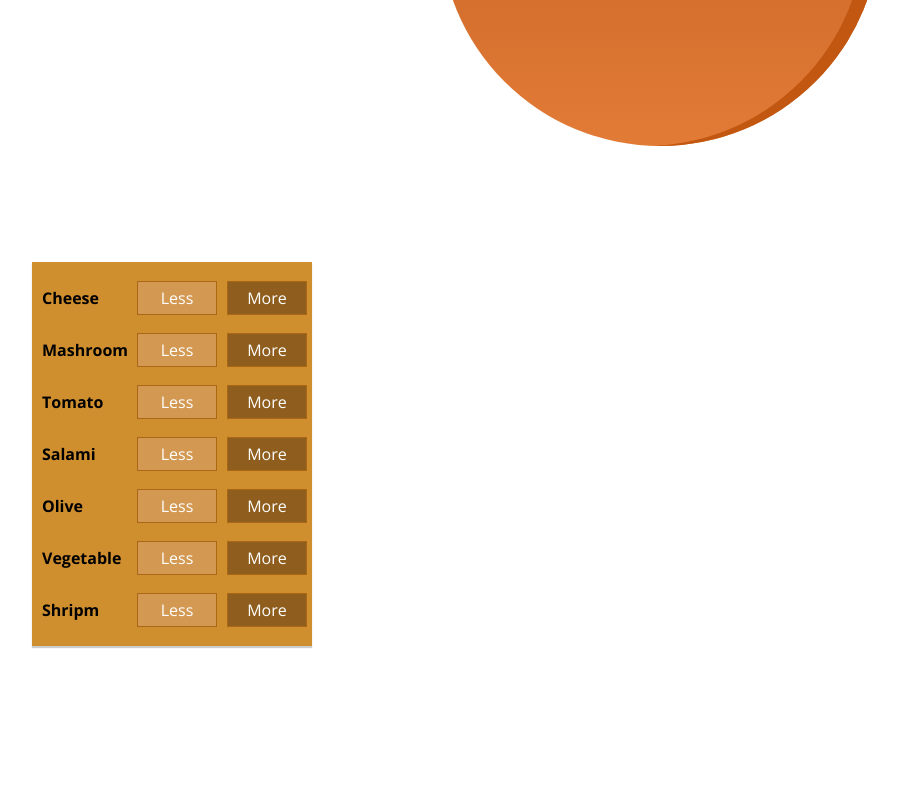
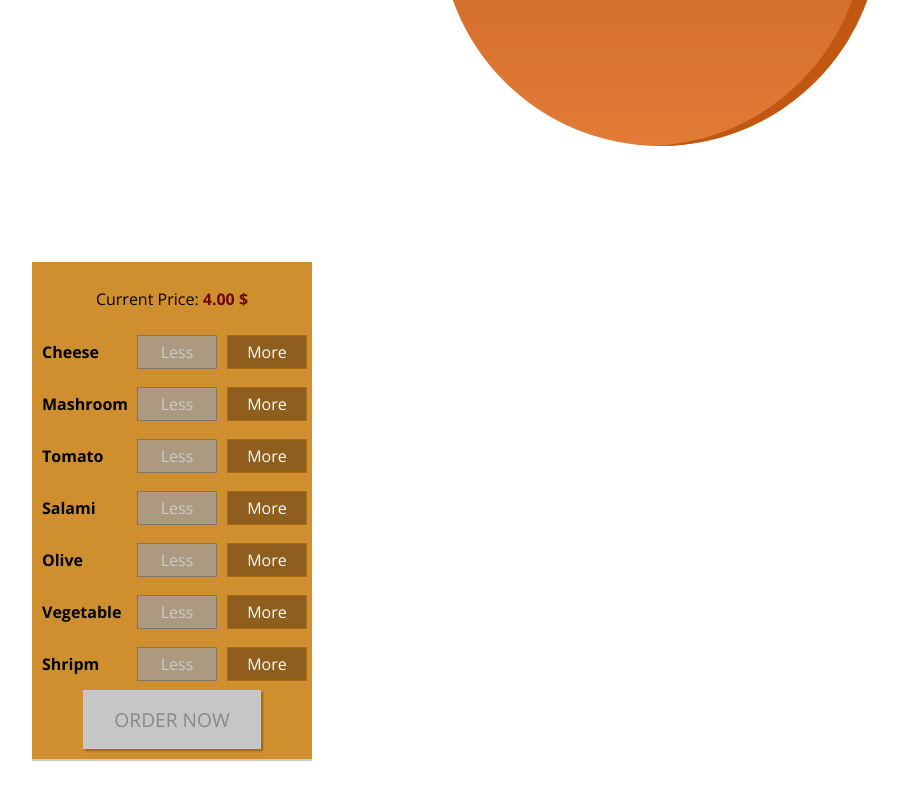
Before and after one commit to maahboss/pizza3, a React app: page / in a window 1280 px wide. Shown: the part 338-1138 px from the top of the page, without its empty margins (168-1067 px from the left). Built offline with nearby package versions, Linux system fonts and the light colour scheme.

Commit message:
Redo Controls

```diff
--- a/public/index.html
+++ b/public/index.html
@@ -3,6 +3,7 @@
   <head>
     <meta charset="utf-8">
     <meta name="viewport" content="width=device-width, initial-scale=1, shrink-to-fit=no">
+
     <meta name="theme-color" content="#000000">
     <!--
       manifest.json provides metadata used when your web app is added to the
--- a/src/components/Pizza/BuildControls/BuildControl/BuildControl.js
+++ b/src/components/Pizza/BuildControls/BuildControl/BuildControl.js
@@ -5,8 +5,13 @@ import classes from './BuildControl.css'
 const buildControl = (props) => (
     <div className={classes.BuildControl}>
         <div className={classes.Label}>{props.label}</div>
-        <button className={classes.Less}>Less</button>
-        <button className={classes.More} onClick={props.added}>More</button>
+        <button
+            className={classes.Less}
+            onClick={props.removed}
+            disabled={props.disabled}>Less</button>
+        <button
+            className={classes.More}
+            onClick={props.added}>More</button>
     </div>
 );
 
--- a/src/components/Pizza/BuildControls/BuildControls.css
+++ b/src/components/Pizza/BuildControls/BuildControls.css
@@ -8,3 +8,48 @@
     margin:auto;
     padding: 10px 0;
 }
+
+.stron {
+    color: rgb(110, 4, 4);
+}
+
+.OrderButton {
+    background-color: #DAD735;
+    outline: none;
+    cursor: pointer;
+    border: 1px solid #966909;
+    color: #966909;
+    font-family: inherit;
+    font-size: 1.2em;
+    padding: 15px 30px;
+    box-shadow: 2px 2px 2px #966909;
+}
+
+.OrderButton:hover, .OrderButton:active {
+    background-color: #A0DB41;
+    border: 1px solid #966909;
+    color: #966909;
+}
+
+.OrderButton:disabled {
+    background-color: #C7C6C6;
+    cursor: not-allowed;
+    border: 1px solid #ccc;
+    color: #888888;
+}
+
+.OrderButton:not(:disabled) {
+    animation: enable 0.3s linear;
+}
+
+@keyframes enable {
+    0% {
+        transform: scale(1);
+    }
+    60% {
+        transform: scale(1.1);
+    }
+    100% {
+        transform: scale(1);
+    }
+}
--- a/src/components/Pizza/BuildControls/BuildControls.js
+++ b/src/components/Pizza/BuildControls/BuildControls.js
@@ -19,12 +19,20 @@ const controls = [
 
 const buildControls = (props) => (
     <div className={classes.BuildControls}>
+      <p>Current Price: <strong className={classes.stron}> {props.price.toFixed(2)} $</strong> </p>
        {controls.map(ctrl => (
            <BuildControl
                  key={ctrl.label}
                  label={ctrl.label}
-                 added={() => props.ingredentAdd(ctrl.type)} />
+                 added={() => props.ingredentAdd(ctrl.type)}
+                 removed={() => props.ingredentRemove(ctrl.type)}
+                 disabled={props.disabled[ctrl.type]} />
        ))}
+
+        <button
+        className={classes.OrderButton}
+        disabled={!props.purchasable} >ORDER NOW</button>
+
     </div>
 );
 
--- a/src/containers/PizzaBuilder/PizzaBuilder.js
+++ b/src/containers/PizzaBuilder/PizzaBuilder.js
@@ -30,7 +30,21 @@ class PizzaBuilder extends Component {
             veg:0,
             shr:0
         },
-        totalPrice:4
+        totalPrice:4,
+        purchasable:false
+    }
+
+    updatePurchasable (ingredents) {
+
+        const sum = Object.keys(ingredents)
+                      .map(igkey => {
+                          return ingredents[igkey];
+                      })
+                      .reduce((sum,el) => {
+                          return sum + el;
+                      },0);
+
+        this.setState({purchasable: sum >0 });
     }
 
     addIngredentHandler = (type) => {
@@ -46,22 +60,47 @@ class PizzaBuilder extends Component {
             const oldPrice = this.state.totalPrice;
             const newPrice = oldPrice + priceAddition;
             this.setState({totalPrice: newPrice , ingredents:updateIgredents});
+            this.updatePurchasable(updateIgredents);
 
         }else {window.confirm('It is Maximum level of this Ingredient')}
     }
 
     removeIngredentHandler =(type) => {
+          if(this.state.ingredents[type] >= 1)  {
+            const oldCount = this.state.ingredents[type];
+            const updatedCount = oldCount - 1;
+            const updateIgredents = {
+                ...this.state.ingredents
+            };
+            updateIgredents[type] = updatedCount;
+            const priceDeduction = INGREDENT_PRICES[type];
+            const oldPrice = this.state.totalPrice;
+            const newPrice = oldPrice - priceDeduction;
+            this.setState({totalPrice: newPrice , ingredents:updateIgredents});
+            this.updatePurchasable(updateIgredents);
 
+        }else{window.confirm('It is Minimum level of this Ingredient')}
     }
 
 
     render() {
+        const disabledInfo ={
+            ...this.state.ingredents
+        };
+        for (let key in disabledInfo) {
+            disabledInfo[key] = disabledInfo[key] <= 0
+        }
+        // {cheese:true,veg:false}
         return (
             <Fragment>
                 <Pizza ingredents ={this.state.ingredents} />
                 <div className={classes.Control}>
                    <BuilControls
-                       ingredentAdd = {this.addIngredentHandler}  />
+                       ingredentAdd = {this.addIngredentHandler}
+                       ingredentRemove = {this.removeIngredentHandler}
+                       disabled = {disabledInfo}
+                       purchasable={this.state.purchasable}
+                       price={this.state.totalPrice}  />
                 </div>
 
             </Fragment>
```
